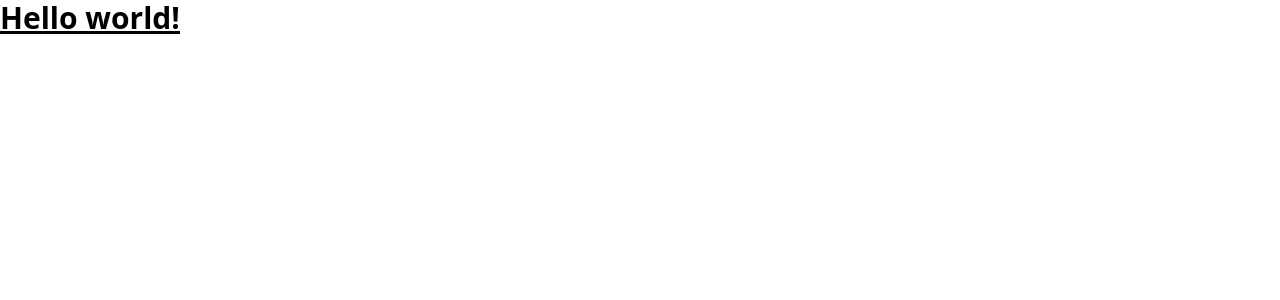
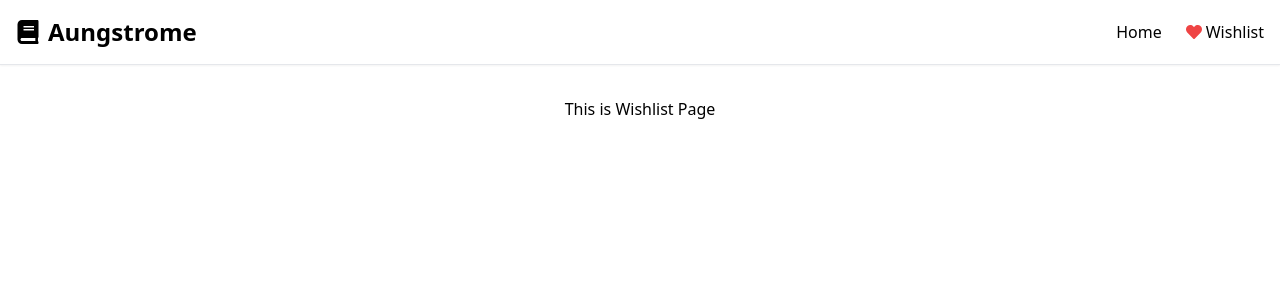
Before and after one commit to hbkabir004/aungstrome-bookshop, a React (Vite) app: page /wishlist in a window 1280 px wide. Shown: the top 300 px of the page. Built offline with nearby package versions, Linux system fonts and the light colour scheme.

Commit message:
[added] project skeleton & routing

```diff
--- a/package.json
+++ b/package.json
@@ -12,6 +12,7 @@
   "dependencies": {
     "react": "^19.0.0",
     "react-dom": "^19.0.0",
+    "react-icons": "^5.5.0",
     "react-router-dom": "^7.4.0"
   },
   "devDependencies": {
--- a/src/App.jsx
+++ b/src/App.jsx
@@ -1,7 +1,20 @@
+import { BrowserRouter, Route, Routes } from "react-router-dom";
+import Navbar from "./components/Navbar";
+import Home from "./pages/Home";
+import Wishlist from "./pages/Wishlist";
+
 export default function App() {
   return (
-    <h1 className="text-3xl font-bold underline">
-      Hello world!
-    </h1>
+    <BrowserRouter>
+      <div className="min-h-screen">
+        <Navbar />
+        <main className="container mx-auto px-4 py-8">
+          <Routes>
+            <Route path="/" element={<Home />} />
+            <Route path="/wishlist" element={<Wishlist />} />
+          </Routes>
+        </main>
+      </div>
+    </BrowserRouter>
   )
 }
--- /dev/null
+++ b/src/components/Navbar.jsx
@@ -0,0 +1,57 @@
+import { useState } from "react"
+import { FaBars, FaBook, FaHeart, FaTimes } from "react-icons/fa"
+import { Link } from "react-router-dom"
+
+function Navbar() {
+    const [isMenuOpen, setIsMenuOpen] = useState(false)
+
+    return (
+        <nav className="bg-background border-b border-border shadow-sm">
+            <div className="container mx-auto px-4">
+                <div className="flex justify-between items-center h-16">
+                    <Link to="/" className="flex items-center space-x-2 text-2xl font-bold text-primary">
+                        <FaBook />
+                        <span>Aungstrome</span>
+                    </Link>
+
+                    {/* Mobile menu button */}
+                    <button onClick={() => setIsMenuOpen(!isMenuOpen)} className="md:hidden p-2 rounded-md hover:bg-accent/70">
+                        {isMenuOpen ? <FaTimes /> : <FaBars />}
+                    </button>
+
+                    {/* Desktop menu */}
+                    <div className="hidden md:flex items-center space-x-6">
+                        <Link to="/" className="hover:text-primary transition-colors">
+                            Home
+                        </Link>
+                        <Link to="/wishlist" className="flex items-center space-x-1 hover:text-primary transition-colors">
+                            <FaHeart className="text-red-500" />
+                            <span>Wishlist</span>
+                        </Link>
+                    </div>
+
+                    {/* Mobile menu */}
+                    {isMenuOpen && (
+                        <div className="absolute top-16 left-0 right-0 bg-background border-b border-border md:hidden z-50">
+                            <div className="flex flex-col space-y-4 p-4">
+                                <Link to="/" className="hover:text-primary transition-colors" onClick={() => setIsMenuOpen(false)}>
+                                    Home
+                                </Link>
+                                <Link
+                                    to="/wishlist"
+                                    className="flex items-center space-x-1 hover:text-primary transition-colors"
+                                    onClick={() => setIsMenuOpen(false)}
+                                >
+                                    <FaHeart className="text-red-500" />
+                                    <span>Wishlist</span>
+                                </Link>
+                            </div>
+                        </div>
+                    )}
+                </div>
+            </div>
+        </nav>
+    )
+}
+
+export default Navbar
--- /dev/null
+++ b/src/pages/Home.jsx
@@ -0,0 +1,11 @@
+import React from 'react';
+
+const Home = () => {
+    return (
+        <div className='flex justify-center items-center'>
+            <h1>This is homepage</h1>
+        </div>
+    );
+};
+
+export default Home;
--- /dev/null
+++ b/src/pages/Wishlist.jsx
@@ -0,0 +1,11 @@
+import React from 'react';
+
+const Wishlist = () => {
+    return (
+        <div className='flex justify-center items-center'>
+            <h1>This is Wishlist Page</h1>
+        </div>
+    );
+};
+
+export default Wishlist;
```
Also changed, not shown: 1 other file (tests, documents, lock files or other folders).
